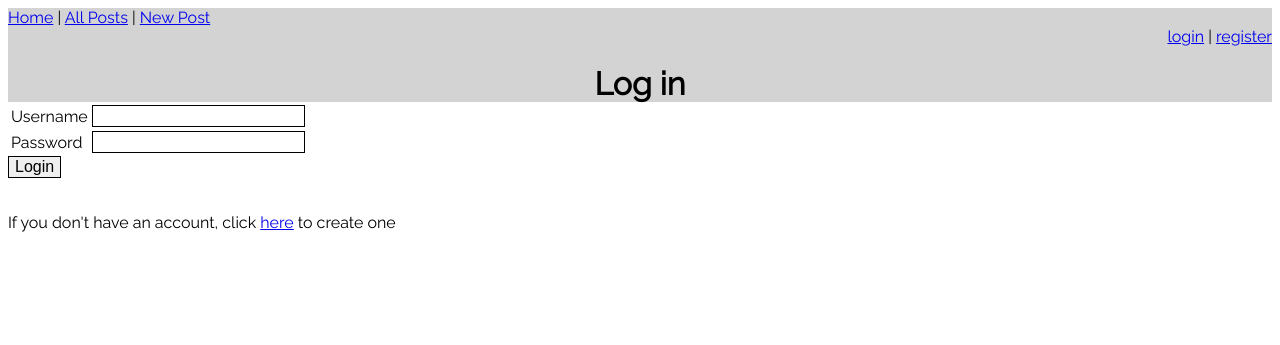
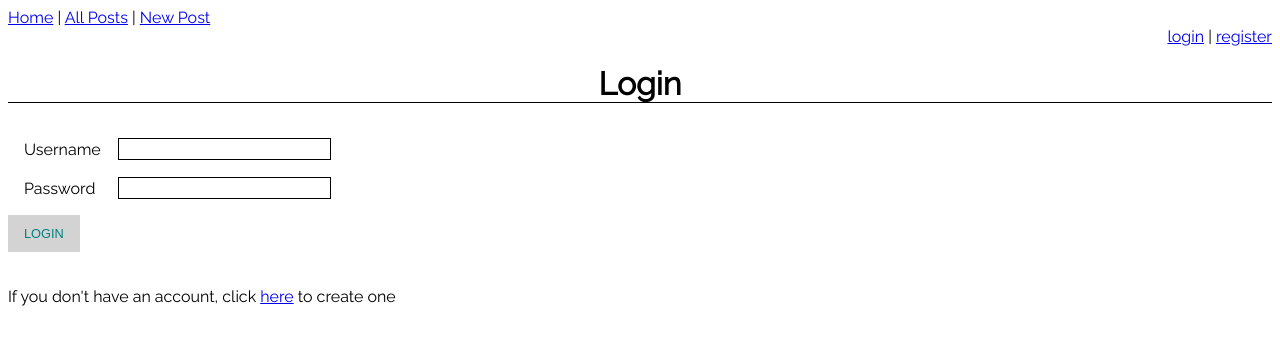
Before and after one commit to lmcdanel/blogz, a Flask app: page /login in a window 1280 px wide. Shown: the top 345 px of the page. Run offline with Flask 2, Linux system fonts and the light colour scheme.

Commit message:
updated titles for more functionality, and updated order of posts displayed

```diff
--- a/main.py
+++ b/main.py
@@ -1,5 +1,6 @@
 from flask import Flask, request, redirect, render_template,session,flash
 from flask_sqlalchemy import SQLAlchemy
+from datetime import datetime
 import cgi
 
 app = Flask(__name__)
@@ -17,7 +18,8 @@ class Blog(db.Model):
     title = db.Column(db.String(120))
     body = db.Column(db.String(400))
     owner_id = db.Column(db.Integer, db.ForeignKey('user.id'))
-    pub_date = db.Column(db.DateTime)
+    pub_date = db.Column(db.DateTime, nullable=False,
+        default=datetime.utcnow)
 
 
 
@@ -42,7 +44,7 @@ class User(db.Model):
 
 @app.before_request
 def require_login():
-    allowed_routes = ['login', 'signup','signup_complete','list_blogs','index']
+    allowed_routes = ['login', 'signup','signup_complete','blog','index']
     if request.endpoint not in allowed_routes and 'username' not in session:
         return redirect('/login')
 
@@ -59,17 +61,17 @@ def login():
             return redirect('/newpost')
         elif not user:
             username_error = "User does not exist, please create an account below"
-            return render_template('login.html',username_error=username_error)
+            return render_template('login.html',username_error=username_error,title="Login")
         elif user and user.password != password:
             password_error = "Username and Password do not match, please try again"
-            return render_template('login.html',password_error=password_error)
+            return render_template('login.html',password_error=password_error,title="Login")
 
-    return render_template('login.html')
+    return render_template('login.html',title="Login")
 
 
 @app.route('/signup')
 def signup():
-    return render_template('signup.html')
+    return render_template('signup.html',title="Sign up for an Account")
 
 def is_blank(input):
     if input:
@@ -142,7 +144,7 @@ def signup_complete():
         session['username'] = username
         return redirect('/newpost')
     else:
-        return render_template('signup.html', username_error=username_error, username=username,
+        return render_template('signup.html',title="Sign up for an Account", username_error=username_error, username=username,
         password_error=password_error, password=password, verify_password_error=verify_password_error,
         verify_password=verify_password)
 
@@ -151,7 +153,7 @@ def signup_complete():
 @app.route('/')
 def index():
     users = User.query.all()
-    return render_template('index.html', users=users)
+    return render_template('index.html',title="All Users", users=users)
 
 
 
@@ -165,12 +167,12 @@ def blog():
 
     if blog_id:
         post = Blog.query.filter_by(id=blog_id).first()
-        return render_template("view-post.html", title=post.title, body=post.body, user=post.owner.username, pub_date=post.pub_date, user_id=post.owner_id)
+        return render_template("view-post.html",title="Blog Posts", post_title=post.title, body=post.body, user=post.owner.username, pub_date=post.pub_date, user_id=post.owner_id)
     if user_id:
-        entries = Blog.query.filter_by(owner_id=user_id).all()
-        return render_template('user.html', entries=entries)
+        entries = Blog.query.filter_by(owner_id=user_id).order_by(Blog.pub_date.desc()).all()
+        return render_template('user.html', title="User Posts", entries=entries)
 
-    return render_template('blog.html', posts=posts)
+    return render_template('blog.html',title= "Blog Posts", posts=posts)
 
 
 
@@ -188,11 +190,11 @@ def new_post():
             new_post = Blog(title,body,owner)
             db.session.add(new_post)
             db.session.commit()
-            page_id= new_post.id
-            return redirect("/blog?id={0}".format(page_id))
+            post_id= new_post.id
+            return redirect("/blog?id={0}".format(post_id))
 
 
-    return render_template('newpost.html')
+    return render_template('newpost.html', title="Add a Blog Entry")
 
 
 @app.route("/logout")
@@ -203,19 +205,6 @@ def logout():
 
 
 
-#owner = User.query.filter_by(email = session['email']).first()
-
-#if request.method == 'POST':
-#    task_name = request.form['task']
-#    new_task = Blog(task_name, owner)
-#    db.session.add(new_task)
-#    db.session.commit()
-
-#tasks = Task.query.filter_by(completed=False, owner=owner).all()
-#completed_tasks = Task.query.filter_by(completed=True, owner=owner).all()
-#return render_template('todos.html',title="Get It Done!", tasks=tasks,
-#completed_tasks=completed_tasks)
-
 
 
 if __name__ == '__main__':
--- a/static/styles.css
+++ b/static/styles.css
@@ -1,5 +1,6 @@
-header{
-    background-color: lightgray;
+html{
+  margin: 0;
+  padding: 0;
 }
 body{
     font-family: "Raleway", sans-serif;
@@ -9,14 +10,23 @@ h1 {
     width: 100%;
     margin: auto;
     text-align: center;
-    background-color: lightgray;
+    border-bottom: solid 1px black;
 }
 .new_blog {
     width: 200px;
     height: 150px;
     border: 1px solid black;
     font-size: 1rem;
-    font-family:
+    font-family: "Arial", sans-serif;
+}
+p{
+    font-size: 1rem;
+}
+p.title{
+    font-size: 1.5rem;
+}
+.pub_date{
+    font-size: .5rem;
 }
 
 input {
--- a/templates/login.html
+++ b/templates/login.html
@@ -1,9 +1,12 @@
 {% extends "base.html" %}
 
 {% block content %}
-<h1>Log in</h1>
+<h1>{{title}}</h1>
+
+<br>
 <form action="/login" method="post">
-    <table>
+  <table cellspacing= "15">
+    <tbody>
         <tr>
             <td><label for="username">Username</label></td>
             <td>
@@ -22,8 +25,9 @@
             <span class= "error"> {{password_error}}</span>
             </td>
         </tr>
+      </tbody>
     </table>
-    <input type="submit" value="Login">
+    <input class="submit" type="submit" value="Login">
     <br><br>
 </form>
 <p class="signup">If you don't have an account, click <a href="/signup">here</a> to create one</p>
--- a/templates/newpost.html
+++ b/templates/newpost.html
@@ -1,7 +1,9 @@
 {% extends "base.html" %}
 
 {% block content %}
-    <h1 class = "title">Add a Blog Entry</h1><br>
+    <h1 class = "title">{{title}}</h1>
+
+    <br>
     <form method='post'>
         <label>
             Title for your new blog:<br>
--- a/templates/signup.html
+++ b/templates/signup.html
@@ -1,7 +1,9 @@
 {% extends "base.html" %}
 
 {% block content %}
-<h1>Signup for an Account</h1>
+<h1>{{title}}</h1>
+
+<br>
 <form action="/signup" method="post">
     <table cellspacing= "15">
       <tbody>
--- a/templates/user.html
+++ b/templates/user.html
@@ -3,9 +3,8 @@
 {% block content %}
       <div>
 
-        <h1>User Posts</h1>
-
-        <hr>
+        <h1>{{user}}{{title}}</h1>
+        <br>
         {% for entry in entries %}
         <div class="post">
 
```
Also changed, not shown: templates/blog.html (+3 -4 lines), templates/index.html (+5 -3 lines), templates/view-post.html (+4 -3 lines).
